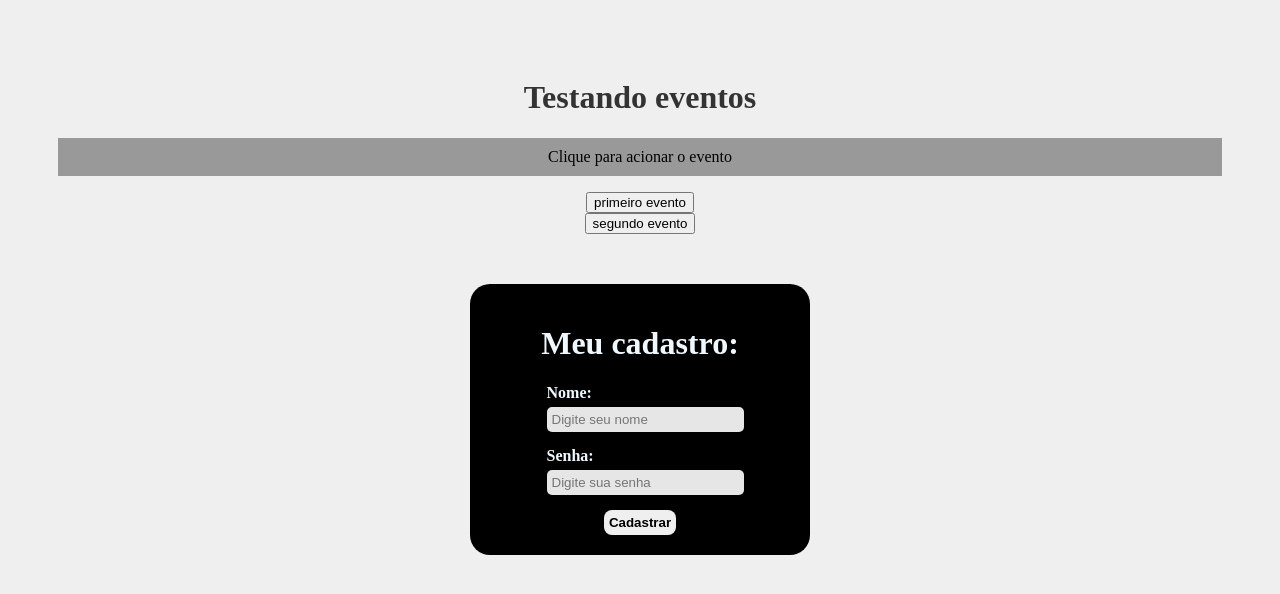
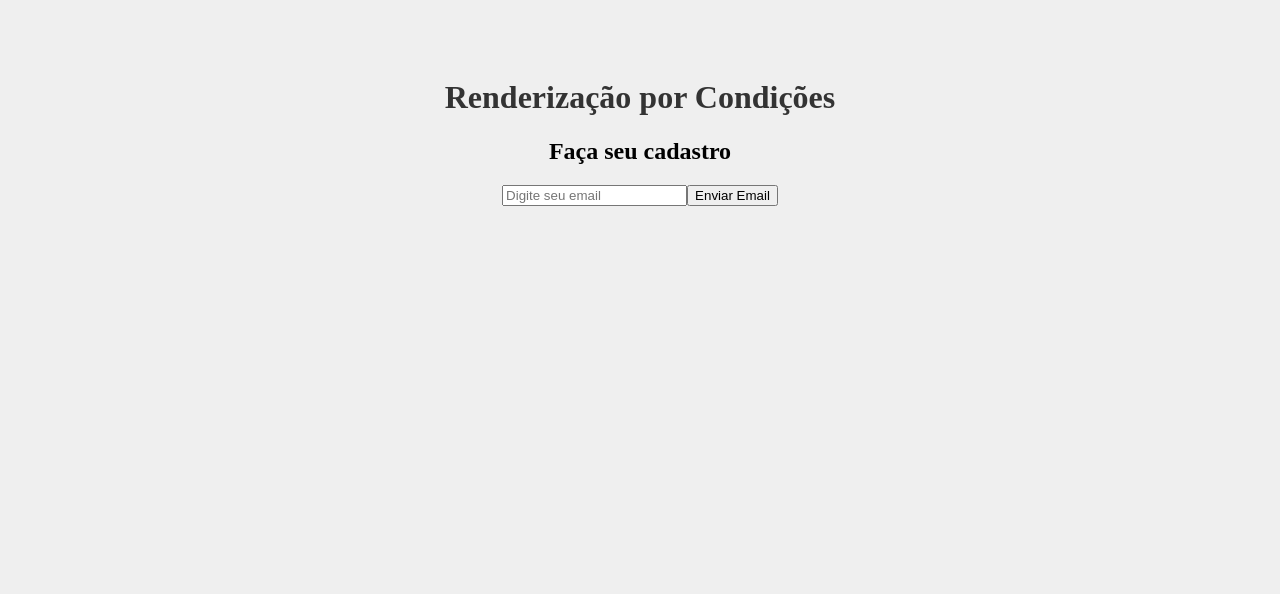
Before and after one commit to duduusxz/pratice-react, a React (Create React App) app in the folder archives/project-react/: page / in a window 1280 px wide. Shown: the top 594 px of the page. Built offline with nearby package versions, Linux system fonts and the light colour scheme.

Commit message:
Mexendo com renderização condicional, exibindo algo na tela, se algo acontecer.

```diff
--- a/archives/project-react/src/App.jsx
+++ b/archives/project-react/src/App.jsx
@@ -1,6 +1,5 @@
-import './App.css'  // importa o css global do projeto
-import Evento from './components/Eventos' // importa o componente 'Evento' que está em components
-import Form from './components/Form' // importa todo o componente de 'Form' que está em components, fazendo um formulário de cadastro
+import './App.css'
+import Condicional from './components/Condicional';
 
 function App() { //cria a função app
 
@@ -8,9 +7,8 @@ function App() { //cria a função app
 
   return (
     <div className="App"> {/*criando uma class para a div, para conseguir mexer com ela no css*/}
-      <h1>Testando eventos</h1>
-      <Evento /> {/*puxando a função evento atribuindo um número dentro dele*/}
-      <Form /> {/*puxando a função From que faz um "cadastro" do usuário*/}
+      <h1>Renderização por Condições</h1>
+      <Condicional />
     </div>
   );
 }
--- /dev/null
+++ b/archives/project-react/src/components/Condicional.jsx
@@ -0,0 +1,49 @@
+import { useState } from "react"
+
+function Condicional(){
+
+    const [email, setEmail] = useState('') //armazena o valor que foi digitado no input
+    const [userEmail, setUserEmail] = useState('') //guarda o email quando a pessoa clica no botão
+    const [mensagem, setMensagem] = useState('') //armazena mensagens que srão usadas depois
+
+    function enviarEmail(e){
+        e.preventDefault()
+
+        if(!email){ //se nada for digitado no campo que seta o email, então ele garante que o setUserEmail fique vazio, e exibe um texto na mensagem
+            setMensagem("Nada foi inserido no campo")
+            setUserEmail('')
+        } else { //senão, ele limpa e não exibe nada na mensagem, e armazena o email no setUserEmail
+            setUserEmail(email)
+            setMensagem('')
+        }
+    }
+
+    function excluirEmail(e){ //ao clicar no button ele limpa o setUserEmail e aplica o texto na mensagem
+        setUserEmail('')
+        setMensagem('Seu email foi excluído')
+    }
+
+
+    return (
+        <div>
+            <h2>Faça seu cadastro</h2>
+            <form>
+                <input type="email" placeholder="Digite seu email" onChange={(e) => setEmail(e.target.value)}/>
+                <button type="submit" onClick={enviarEmail}>Enviar Email</button>
+                {userEmail && (
+                        <div>
+                            <p>O email do usuário é {userEmail}</p>
+                            <button onClick={excluirEmail}>Limpar email</button>
+                        </div>
+                    )
+                }
+
+                {mensagem && <p>{mensagem}</p>}
+
+                {/*Neste bloco acima ele verifica se tem algo escrito no campo de email, se tiver ele carrega o email e um botão, que se clicado, limpa a mensagem do email e exibe a mensagem de exclusão. Caso não tenha nada no input, entra a condição na função enviarEmail*/}
+            </form>
+        </div>
+    )
+}
+
+export default Condicional
```
